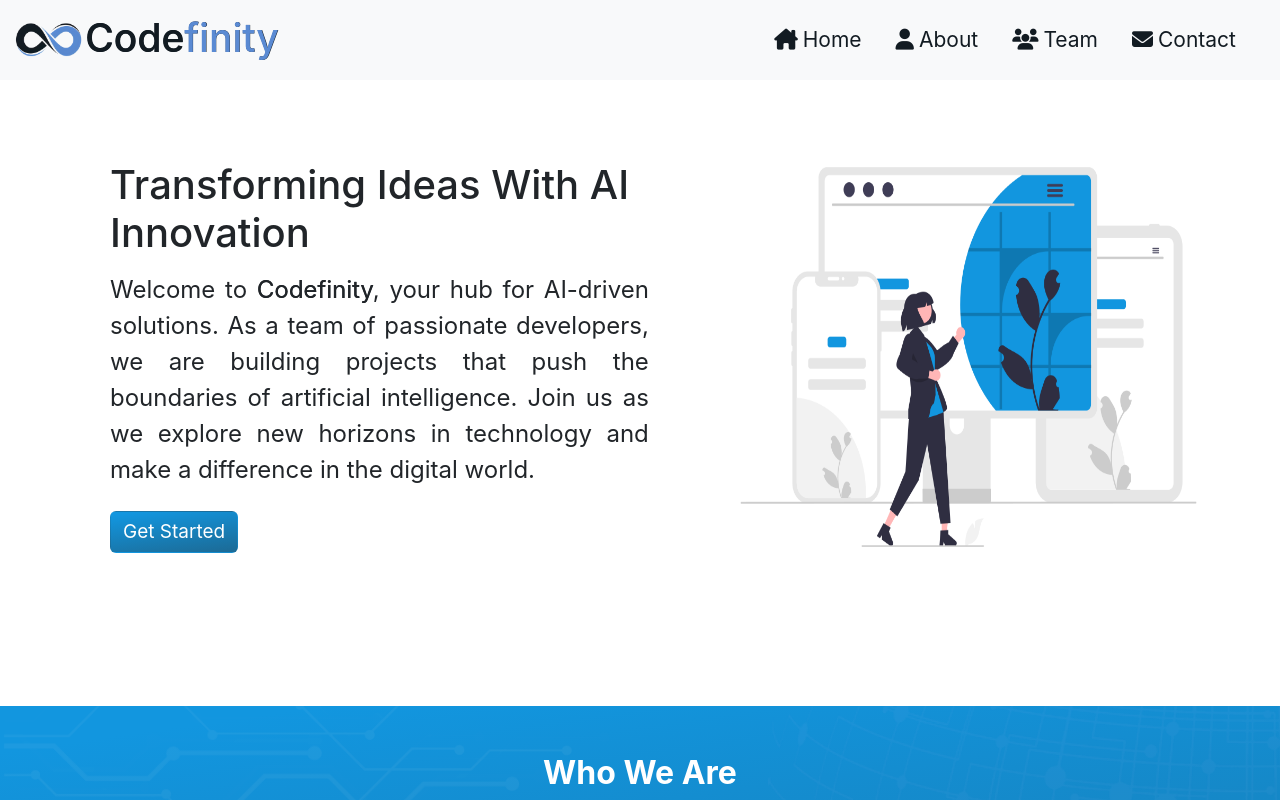
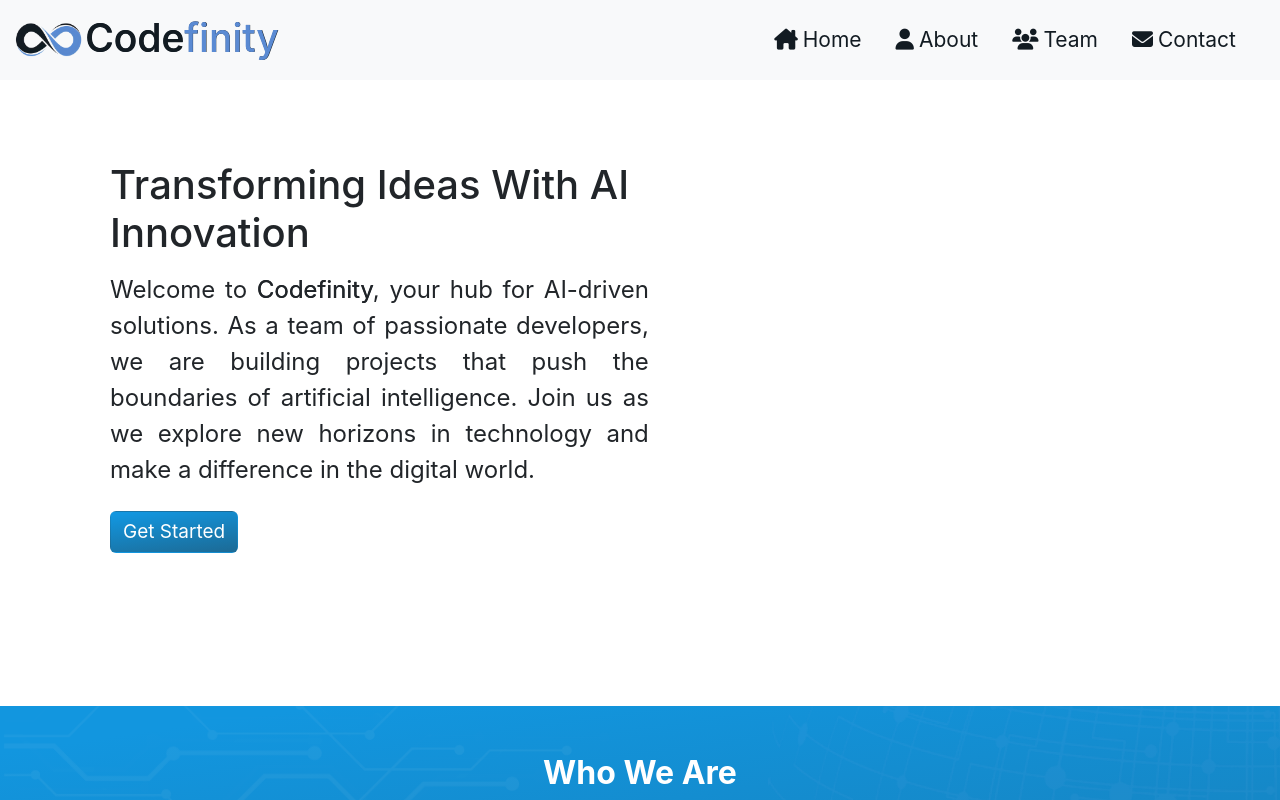
Before and after one commit to Madhvik-Bhalani/Codefinity, a React (Create React App) app: page / in a window 1280 px wide. Shown: the top 800 px of the page. Built offline with nearby package versions, Linux system fonts and the light colour scheme.

Commit message:
deployment test

```diff
--- a/src/Components/Hero/Hero.jsx
+++ b/src/Components/Hero/Hero.jsx
@@ -28,7 +28,7 @@ function Hero() {
                 </div>
 
                 <div className="right">
-                    <img src={hero} alt="Home Page.." />
+                    {/* <img src={hero} alt="Home Page.." /> */}
                 </div>
             </div>
         </>
```
Also changed, not shown: 1 other file (tests, documents, lock files or other folders).
